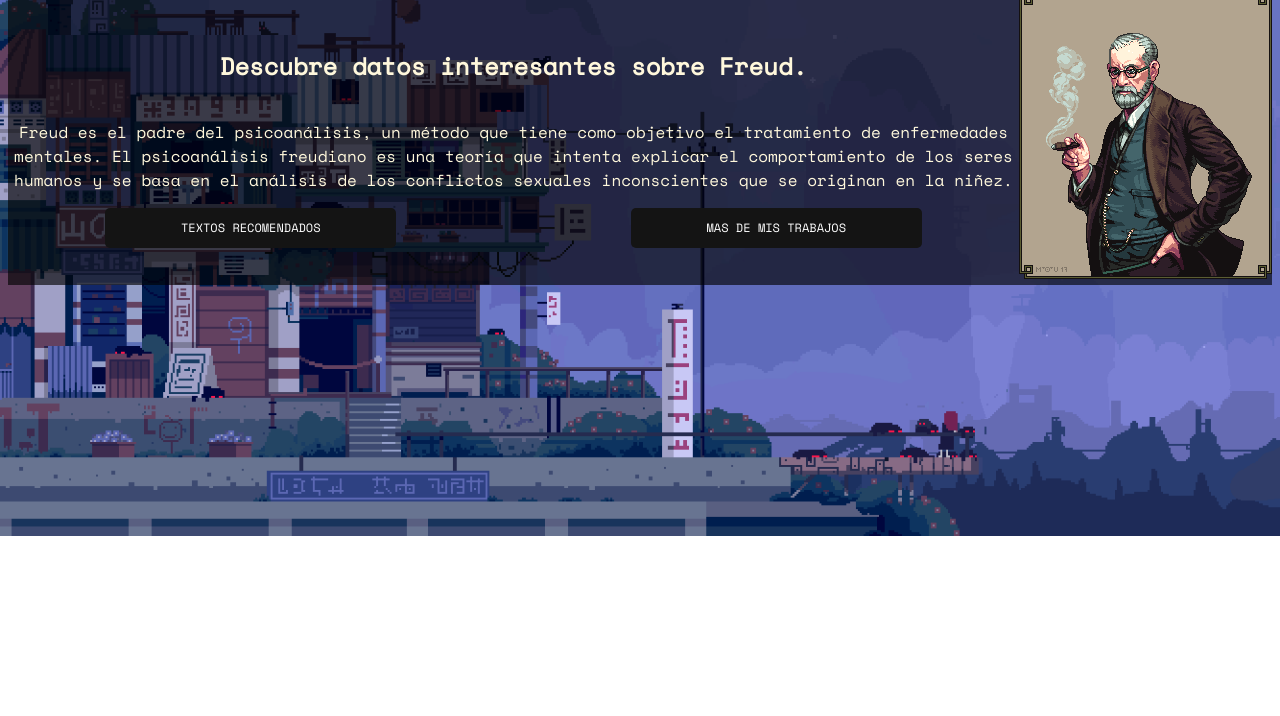
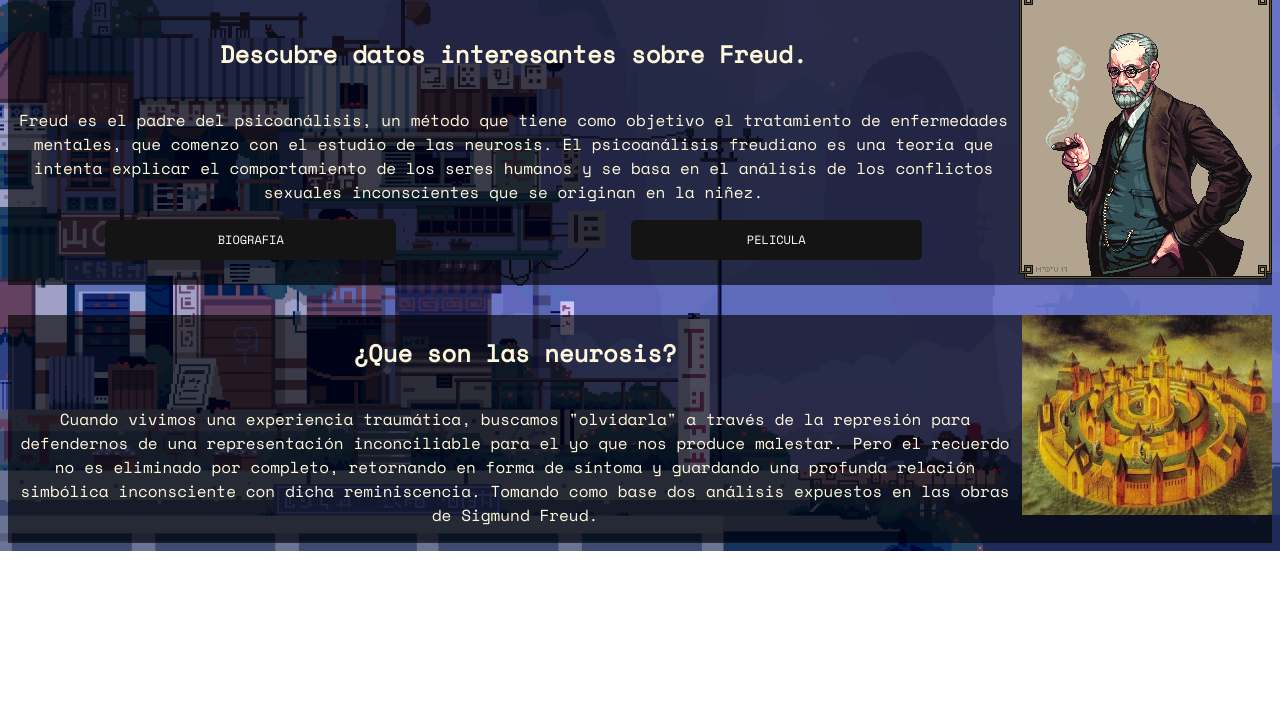
Before and after one commit to Leracius/Landing-page, a plain HTML site: page index.html in a window 1280 px wide. Shown: the part 84-800 px from the top of the page. Drawn offline with nearby package versions, Linux system fonts and the light colour scheme.

Commit message:
integracion de segundo article

```diff
--- a/index.html
+++ b/index.html
@@ -23,27 +23,39 @@
     <article class="main-container">
         <div class="child-container">
             <h1>Descubre datos interesantes sobre Freud.</h1>
-            <p>Freud es el padre del psicoanálisis, un método que tiene como objetivo el tratamiento de enfermedades mentales.
+            <p>Freud es el padre del psicoanálisis, un método que tiene como objetivo el tratamiento de enfermedades mentales,
+                que comenzo con el estudio de las neurosis.
              El psicoanálisis freudiano es una teoría que intenta explicar el comportamiento de los seres humanos
              y se basa en el análisis de los conflictos sexuales inconscientes que se originan en la niñez.</p>
 
             <div class="botonerapadre">
                 <div class="botonera1">
-                    <button class="boton"><span>Textos recomendados</span></button>
+                    <button class="boton"><span>Biografia</span></button>
                </div>
                <div class="botonera2">
-                   <button class="boton"> <span>Mas de mis trabajos</span></button>
+                   <button class="boton"> <span>Pelicula</span></button>
                </div>
             </div>
         </div>
         <div class="freud">
             <img src="./asets/freud-2.png" alt="" >
         </div>
-
+    </article>
+    <article class="second-container">
+        <div class="second-child-cont">
+                <h1>¿Que son las neurosis?</h1>
+                <p>
+                    Cuando vivimos una experiencia traumática, buscamos "olvidarla" a través de la represión para defendernos
+                     de una representación inconciliable para el yo que nos produce malestar. Pero el recuerdo no es eliminado
+                      por completo, retornando en forma de síntoma y guardando una profunda relación simbólica inconsciente con
+                       dicha reminiscencia. Tomando como base dos análisis expuestos en las obras de Sigmund Freud.
+                </p>
+        </div>
+        <div>
+            <img class="laberint" src="./asets/neurosis.jpg" alt="" width="250" height="200" >
+        </div>
     </article>
 
 
-    </div>
-
 </body>
 </html>
--- a/styles.css
+++ b/styles.css
@@ -15,7 +15,7 @@ body {
         margin-bottom: 100px;
 
     }
-    .main-container {
+    .main-container, .second-container {
 
         display: flex;
         flex-direction: column-reverse;
@@ -23,7 +23,7 @@ body {
         height: max-content;
 
     }
-    .freud {
+    .freud, .laberint {
         display: flex;
         width: 100%;
         justify-content: center;
@@ -33,9 +33,7 @@ body {
     .botonerapadre {
         margin-bottom: 20px;
     }
-    .boton {
-        width: 100%;
-    }
+
 
 }
 .header {
@@ -121,3 +119,23 @@ body {
 .boton:hover::after {
 	top: 0;
 }
+
+/* segundo contenedor*/
+
+.second-container {
+    margin-top: 30px;
+    background-color: rgba(0, 0, 0, 0.637);
+    display: flex;
+    width: 100%;
+    justify-content: space-between;
+    font-family: 'Space Mono', monospace;
+    color: cornsilk;
+
+}
+.second-child-cont {
+    display: flex;
+    flex-direction: column;
+    justify-content: center;
+    text-align: center;
+
+}
```
Also changed, not shown: asets/neurosis.jpg (added).
